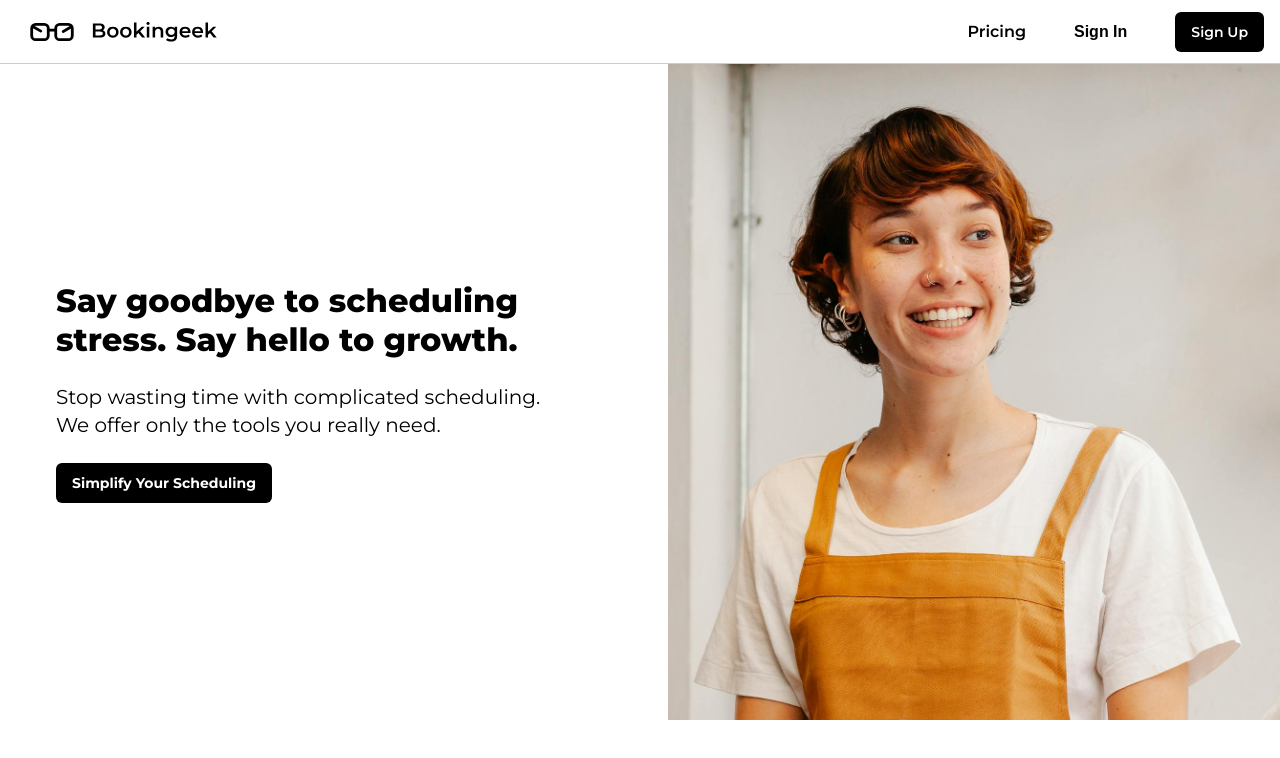
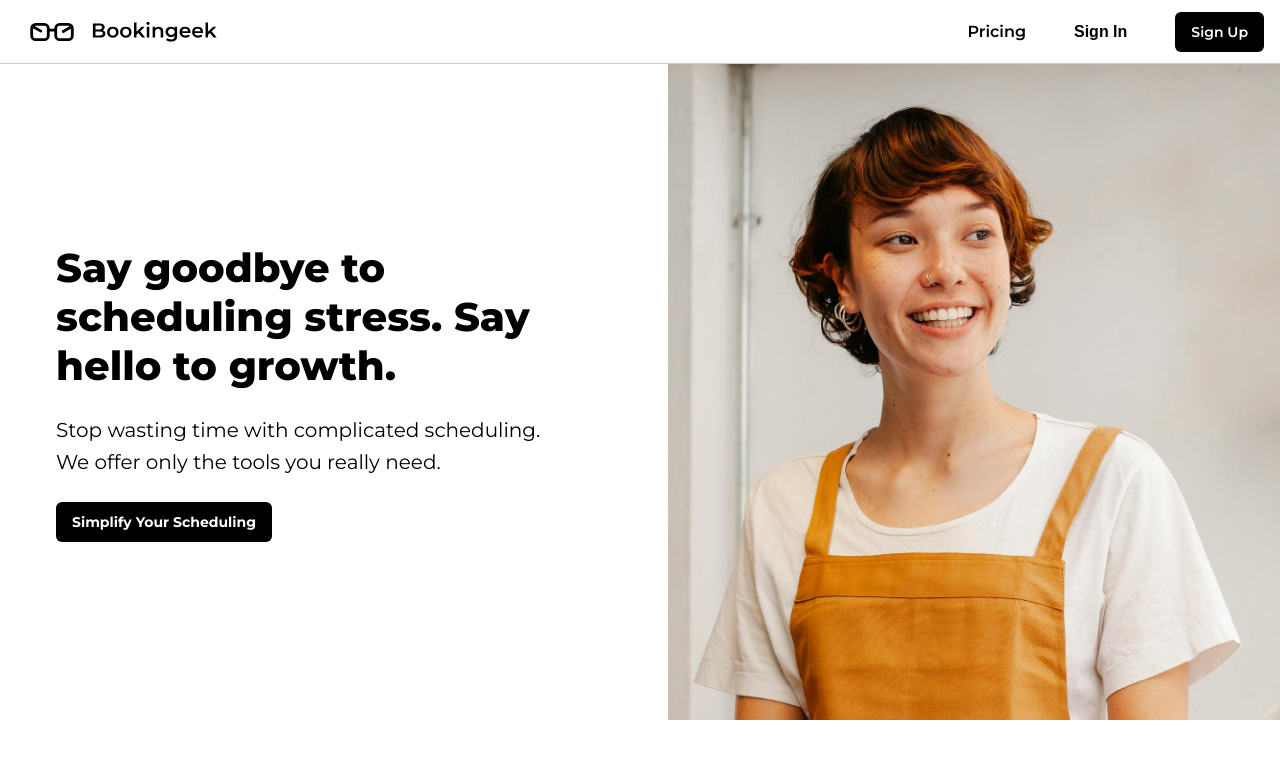
Before and after one commit to murilo9/bookingeek, a Next.js app in the folder apps/bookingeek-website/: page / in a window 1280 px wide. Shown: the top 758 px of the page. Built offline with nearby package versions, Linux system fonts and the light colour scheme.

Commit message:
hero fixes

```diff
--- a/apps/bookingeek-website/src/components/hero/hero.css
+++ b/apps/bookingeek-website/src/components/hero/hero.css
@@ -52,6 +52,14 @@ section.hero .img {
     align-items: flex-start;
   }
 
+  section.hero .body h1 {
+    font-size: 40px;
+  }
+
+  section.hero .body p {
+    line-height: 32px;
+  }
+
   section.hero .img {
     border-radius: 0;
     width: 100%;
```
